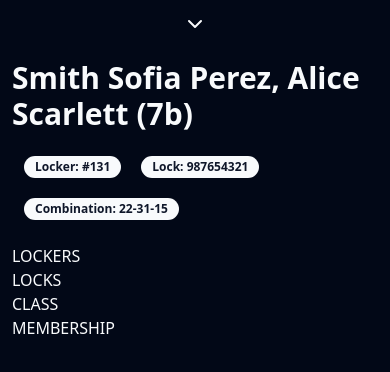
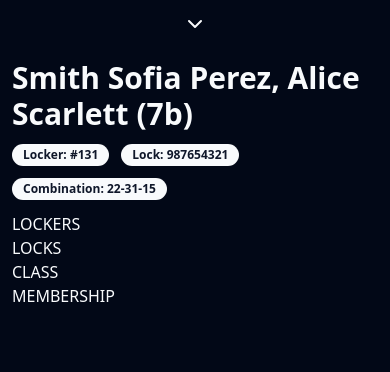
Before and after one commit to b-at-neu/pulse, a Next.js app: page /students/1e2a3d4c-5b6f-7a8d-9e1b-2c3d4e5f6a7 in a window 390 px wide. Shown: the top 372 px of the page. Built offline with nearby package versions, Linux system fonts and the light colour scheme.

Commit message:
#13 update gap and padding on mobile

```diff
--- a/app/students/[id]/page.tsx
+++ b/app/students/[id]/page.tsx
@@ -21,7 +21,7 @@ export default function Page() {
         {data.lastName}, {data.firstName} ({data.class})
       </Title>
 
-      <div className="flex gap-5 p-3 flex-wrap text-nowrap">
+      <div className="flex gap-3 md:gap-5 md:p-3 flex-wrap text-nowrap">
         <Badge>Locker: {data.locker}</Badge>
         <Badge>Lock: {data.lock}</Badge>
         <Badge>Combination: {data.combination}</Badge>
```
